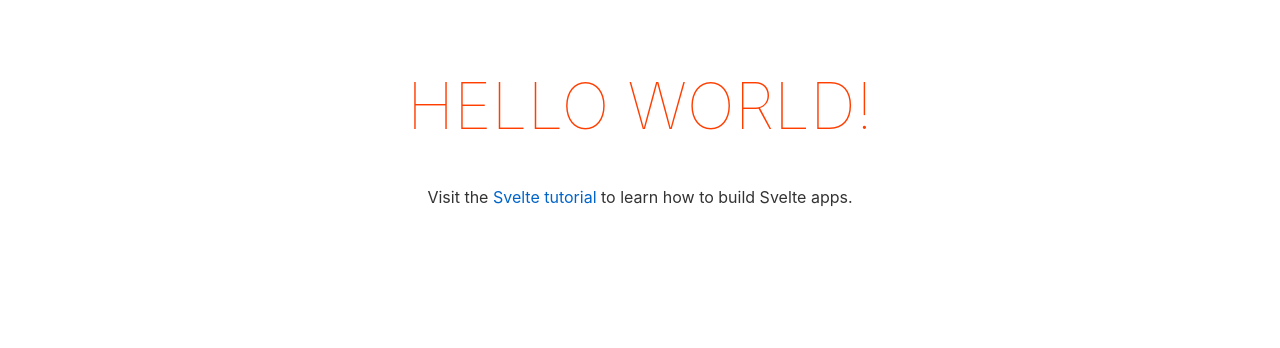
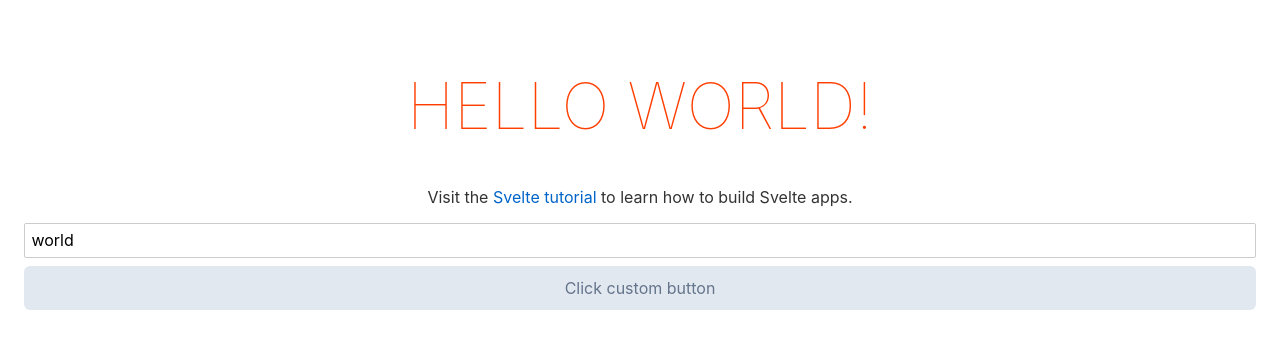
Before and after one commit to fujiyamaorange/svelte-tutorial, a Svelte app in the folder svelte-typescript-app/: page / in a window 1280 px wide. Shown: the top 348 px of the page. Built offline with nearby package versions, Linux system fonts and the light colour scheme.

Commit message:
✨ learn add text binding

```diff
--- a/svelte-typescript-app/src/App.svelte
+++ b/svelte-typescript-app/src/App.svelte
@@ -1,11 +1,12 @@
 <script lang="ts">
-	export let name: string;
+  import CustomButton from './components/CustomButton.svelte'
+
+  export let name: string
+
+  function handleClick() {
+    console.log('Button Clicked!', Date.now())
+  }
 </script>
-
-<main>
-	<h1>Hello {name}!</h1>
-	<p>Visit the <a href="https://svelte.dev/tutorial">Svelte tutorial</a> to learn how to build Svelte apps.</p>
-</main>
 
 <style>
   main {
@@ -22,9 +23,27 @@
     font-weight: 100;
   }
 
+  .outerBox {
+    display: flex;
+    flex-direction: column;
+  }
+
   @media (min-width: 640px) {
     main {
       max-width: none;
     }
   }
 </style>
+
+<main>
+  <h1>Hello {name}!</h1>
+  <p>
+    Visit the
+    <a href="https://svelte.dev/tutorial">Svelte tutorial</a>
+    to learn how to build Svelte apps.
+  </p>
+  <div class="outerBox">
+    <input type="text" bind:value={name} />
+    <CustomButton on:click={handleClick} />
+  </div>
+</main>
```
Lines whose indentation alone changed are shown as unchanged.
